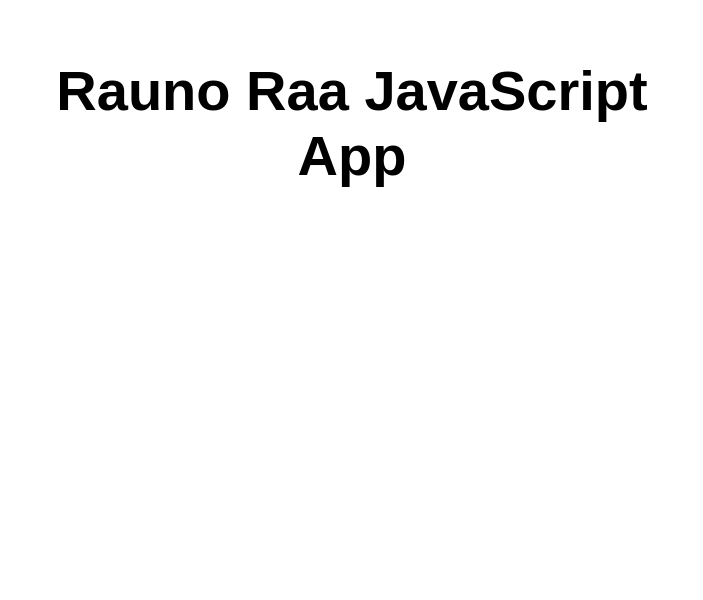
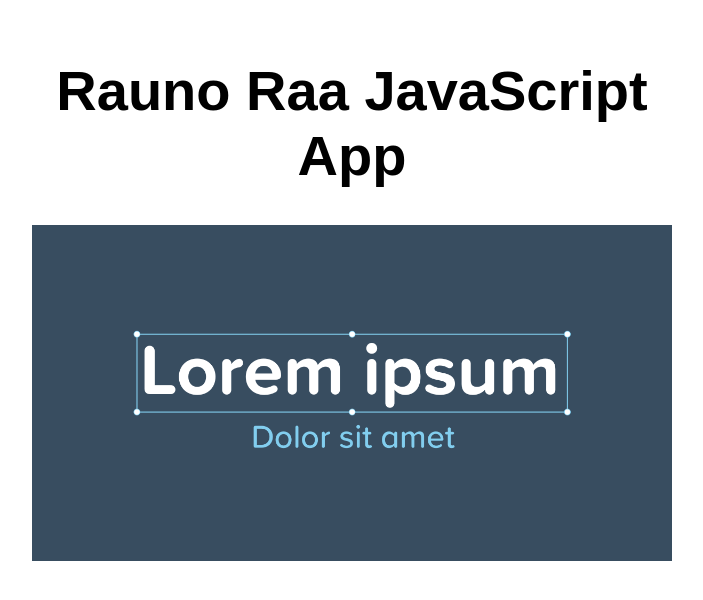
Before and after one commit to raunoraa/ut2024azapp, a website: page src/index.html in a window 1280 px wide. Shown: the whole page, without its empty margins (288-991 px from the left). Drawn offline with Linux system fonts and the light colour scheme.

Commit message:
Added an image to the website

```diff
--- a/src/index.html
+++ b/src/index.html
@@ -11,6 +11,7 @@
 <body>
   <main>
     <h1>Rauno Raa JavaScript App</h1>
+    <img src="../example.jpg" alt="Example Image">
   </main>
 </body>
 
--- a/src/styles.css
+++ b/src/styles.css
@@ -19,3 +19,8 @@ main > h1 {
   text-align: center;
   font-size: 3.5em;
 }
+
+main > img {
+  max-width: 100%;
+  height: auto;
+}
```
Also changed, not shown: example.jpg (added).
